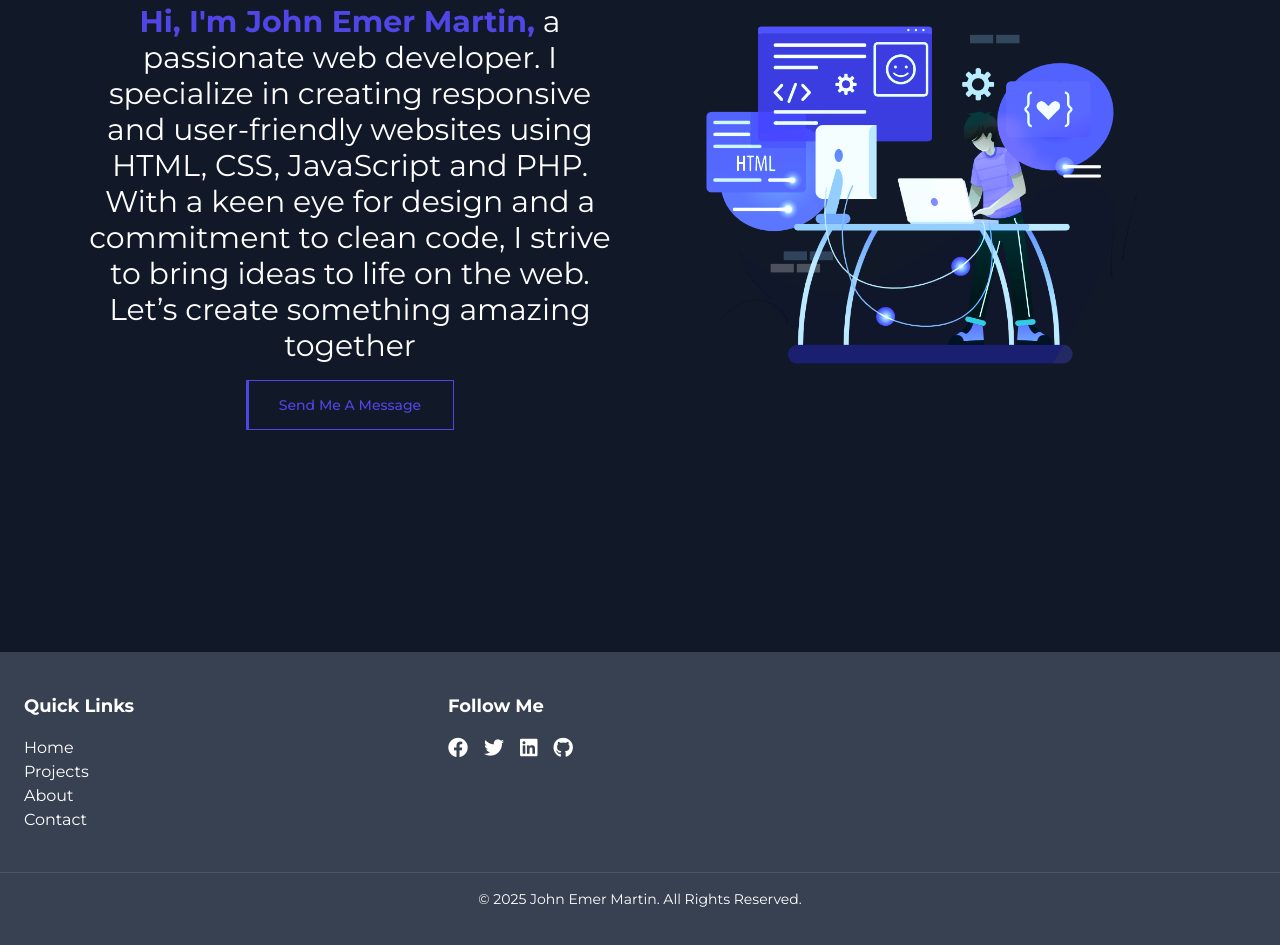
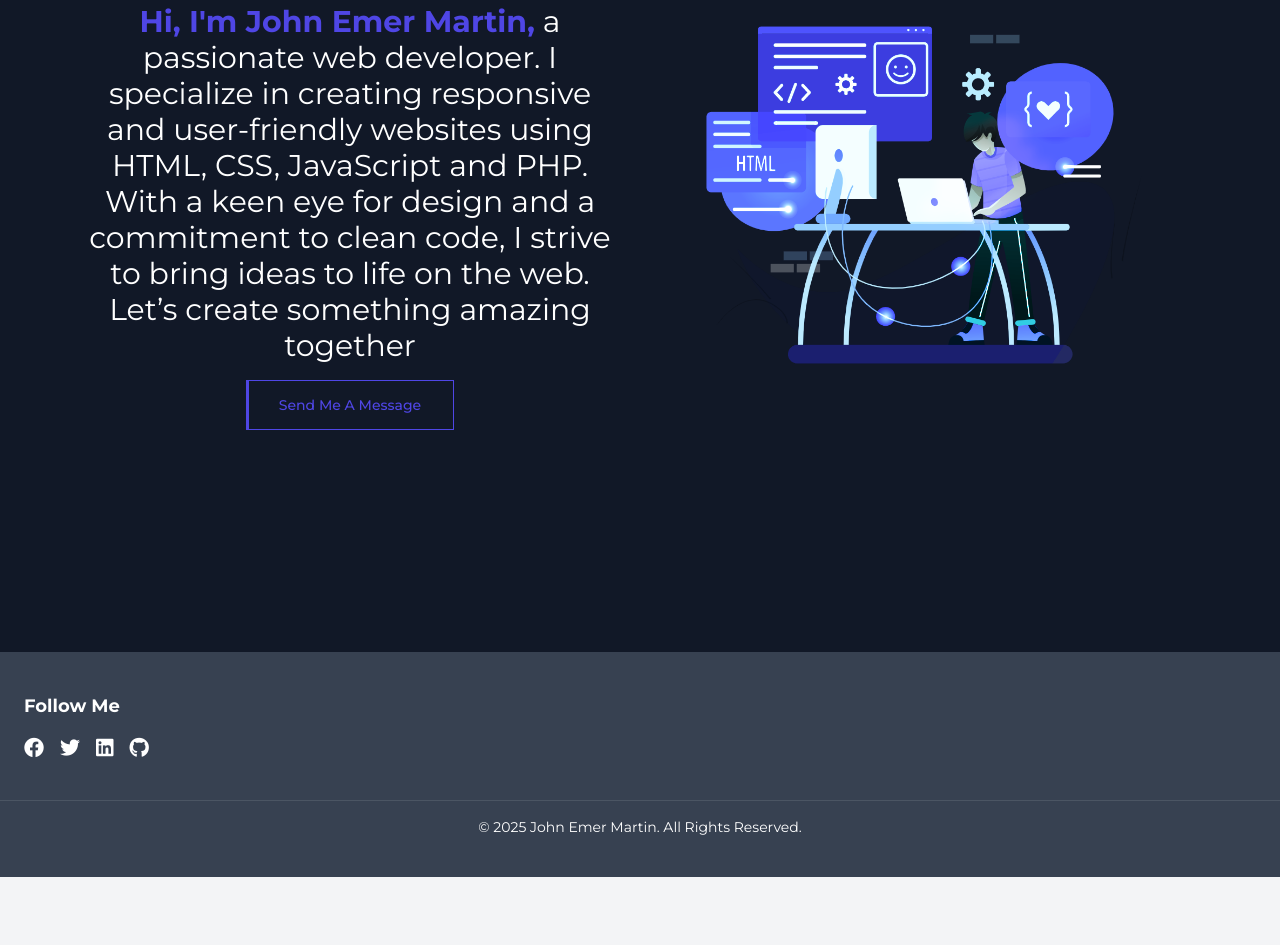
Before and after one commit to Imm3rz/portolio, a website: page index.html in a window 1280 px wide. Shown: the part 1828-2773 px from the top of the page. After the commit the page ends 2705 px from the top, so only its background shows below. Drawn offline with nearby package versions, Linux system fonts and the light colour scheme.

Commit message:
Update index.html

```diff
--- a/index.html
+++ b/index.html
@@ -314,15 +314,7 @@
 <footer class="bg-gray-700 text-white py-10 animate__animated animate-on-scroll" >
   <div class="container mx-auto grid grid-cols-1 md:grid-cols-3 gap-10 px-6">
 
-    <div>
-      <h2 class="text-lg font-bold mb-4">Quick Links</h2>
-      <ul>
-        <li><a href="#home" class="hover:text-indigo-400 transition-colors">Home</a></li>
-        <li><a href="#projects" class="hover:text-indigo-400 transition-colors">Projects</a></li>
-        <li><a href="#about" class="hover:text-indigo-400 transition-colors">About</a></li>
-        <li><a href="#contact" class="hover:text-indigo-400 transition-colors">Contact</a></li>
-      </ul>
-    </div>
+
 
     <div>
       <h2 class="text-lg font-bold mb-4">Follow Me</h2>
```
